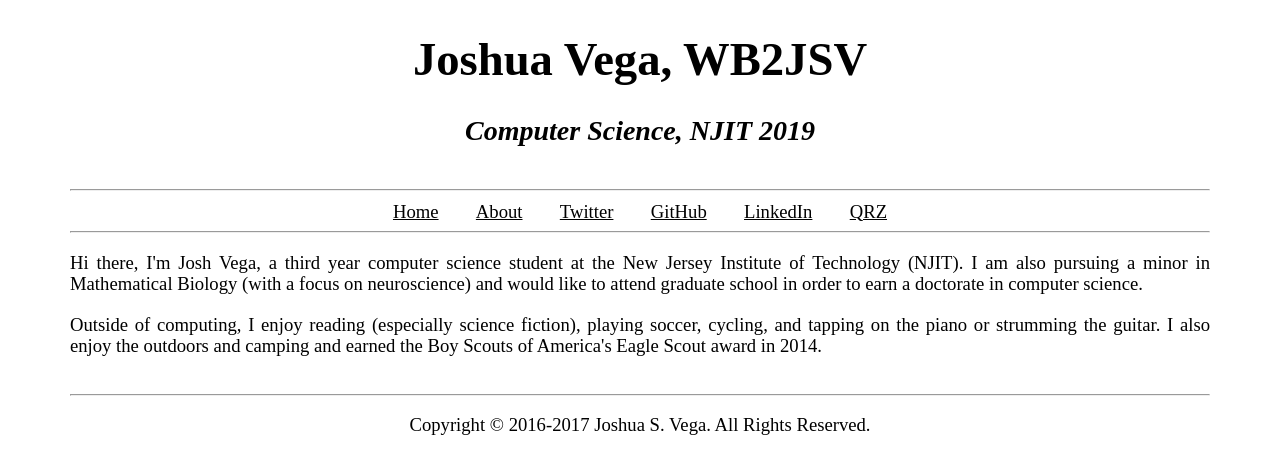
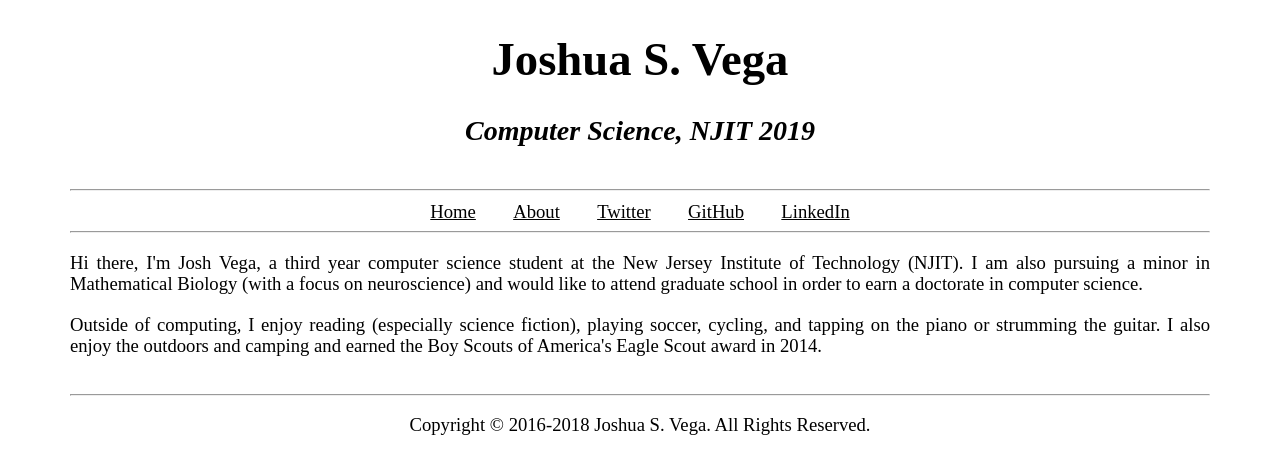
Before and after one commit to Jsvcycling/jsvcycling.github.io, a Jekyll site: the page built from about.html, in a window 1280 px wide. Shown: the top 474 px of the page. Built offline with Jekyll 4.4.1, drawn with Linux system fonts in a browser that asks for light colours.

Commit message:
Updated layouts with current copyright year and removed QRZ from navbar.

```diff
--- a/_layouts/default.html
+++ b/_layouts/default.html
@@ -30,7 +30,7 @@
 <body>
   <div class="grid wrap wider">
     <div class="whole unit">
-      <h1 id="name"><a href="/">Joshua Vega, WB2JSV</a></h1>
+      <h1 id="name"><a href="/">Joshua S. Vega</a></h1>
       <h2 id="tagline"><em>Computer Science, NJIT 2019</em></h2>
       <hr />
       <div id="navbar">
@@ -39,7 +39,6 @@
         <p class="navbar-link"><a href="https://twitter.com/jsvcycling">Twitter</a></p>
         <p class="navbar-link"><a href="https://github.com/jsvcycling">GitHub</a></p>
         <p class="navbar-link"><a href="https://linkedin.com/in/jsvcycling">LinkedIn</a></p>
-        <p class="navbar-link"><a href="https://qrz.com/db/WB2JSV">QRZ</a></p>
       </div>
       <hr />
 
@@ -47,7 +46,7 @@
 
       <div id="footer">
         <hr />
-        <p>Copyright &copy; 2016-2017 Joshua S. Vega. All Rights Reserved.</p>
+        <p>Copyright &copy; 2016-2018 Joshua S. Vega. All Rights Reserved.</p>
       </div>
     </div>
   </div>
```
Also changed, not shown: other parts of _layouts/default.html (+2 -2 lines), _layouts/post.html (+4 -5 lines).
